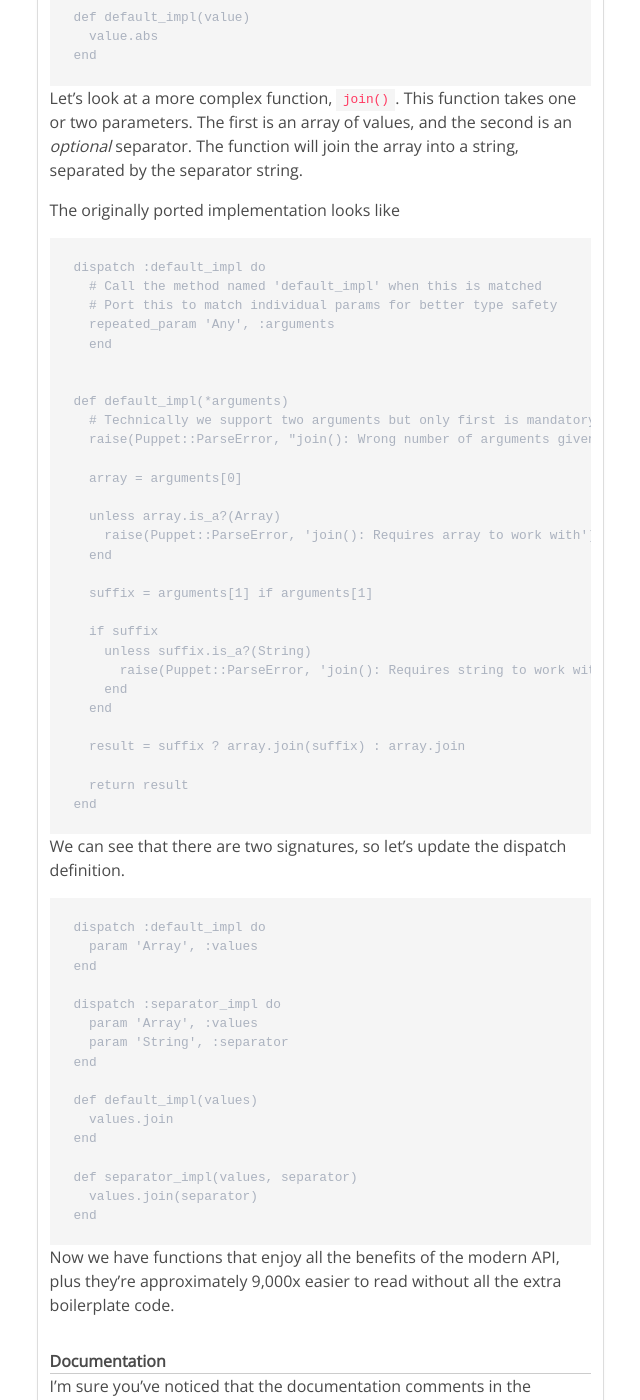
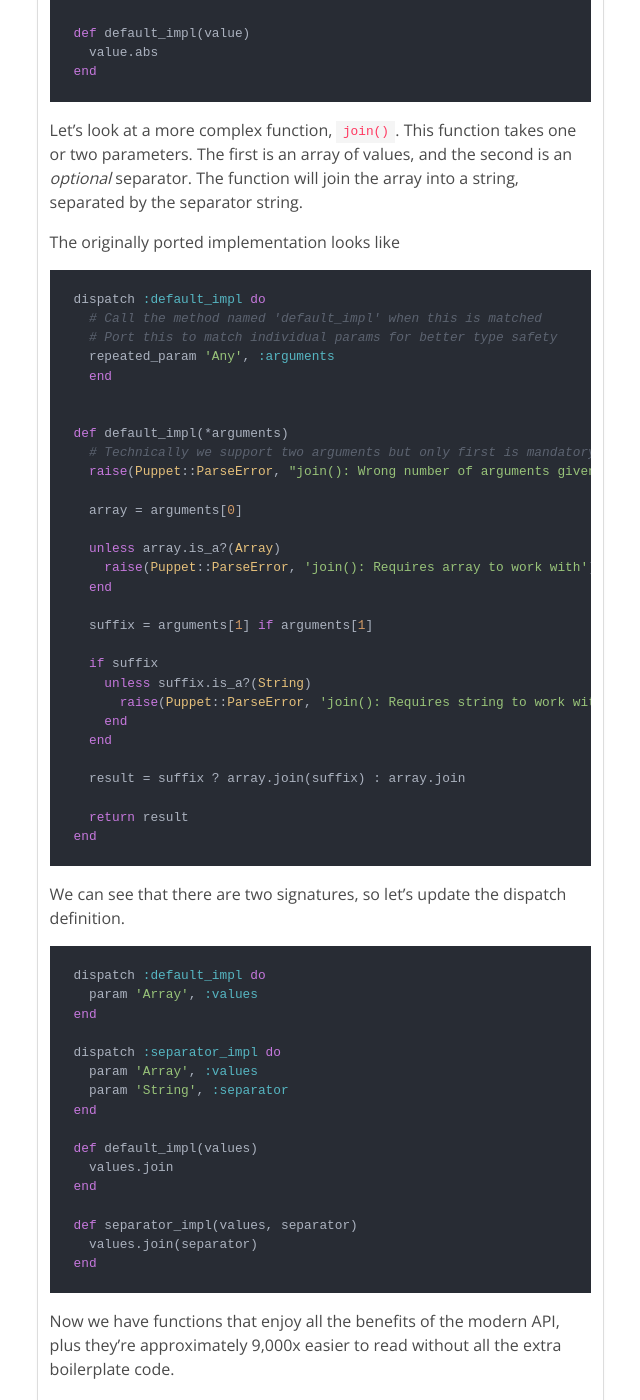
Before and after one commit to binford2k/binford2k.com, a Jekyll site: the page built from _posts/2019-11-27-automagic-function-port.md, in a window 1280 px wide and 1400 px high, scrolled down 3381 px. Shown: the whole window, without its empty margins (178-818 px from the left). Built offline with Jekyll 4.4.1, drawn with Linux system fonts in a browser that asks for light colours; comment, search, counter and statistics services are not loaded; some of the changed text lies outside the part shown.

Commit message:
fix lang types

````diff
--- a/_posts/2019-11-27-automagic-function-port.md
+++ b/_posts/2019-11-27-automagic-function-port.md
@@ -99,7 +99,7 @@ For this reason, the generated function uses a single dispatch using a `repeated
 to capture all arguments into a single untyped array and passes that to the
 implementation method. Gross hack, but it works.
 
-``` Ruby
+``` ruby
 dispatch :default_impl do
   # Call the method named 'default_impl' when this is matched
   # Port this to match individual params for better type safety
@@ -140,7 +140,7 @@ trust that the language will enforce the proper data types.
 
 **Notice that we removed the splat (`*`) from the method signature!**
 
-``` Ruby
+``` ruby
 dispatch :default_impl do
   param 'Numeric', :value
 end
@@ -156,7 +156,7 @@ The function will join the array into a string, separated by the separator strin
 
 The originally ported implementation looks like
 
-``` Ruby
+``` ruby
 dispatch :default_impl do
   # Call the method named 'default_impl' when this is matched
   # Port this to match individual params for better type safety
@@ -190,7 +190,7 @@ end
 
 We can see that there are two signatures, so let's update the dispatch definition.
 
-``` Ruby
+``` ruby
 dispatch :default_impl do
   param 'Array', :values
 end
````
